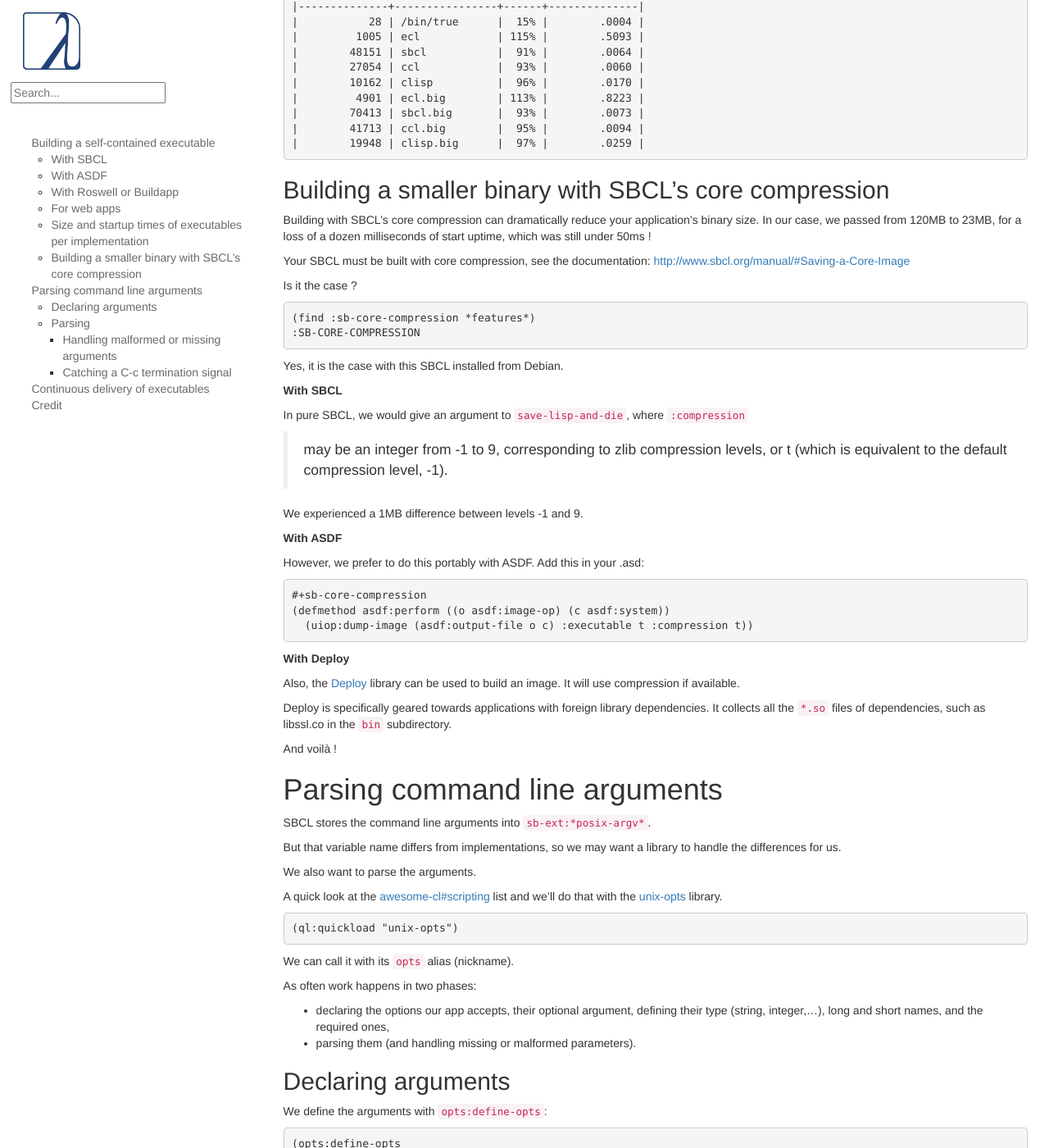
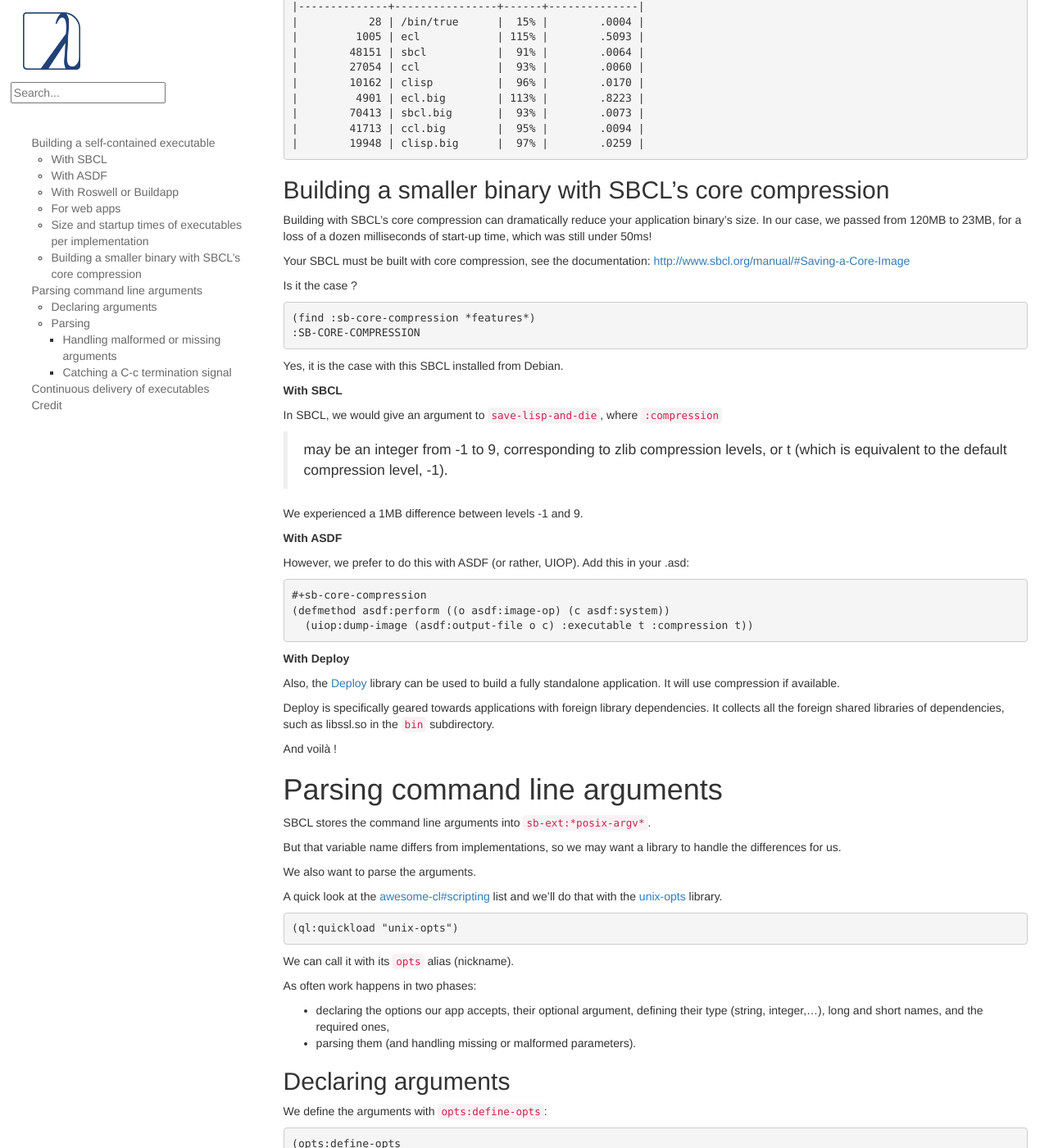
Before and after one commit to LispCookbook/cl-cookbook, a Jekyll site: the page built from scripting.md, in a window 1280 px wide and 1400 px high, scrolled down 2809 px. Shown: the whole window at 82% size. Built offline with Jekyll 4.4.1, drawn with Linux system fonts in a browser that asks for light colours.

Commit message:
scripting: editing

```diff
--- a/scripting.md
+++ b/scripting.md
@@ -204,9 +204,9 @@
 ## Building a smaller binary with SBCL's core compression
 
 Building with SBCL's core compression can dramatically reduce your
-application's binary size. In our case, we passed from 120MB to 23MB,
-for a loss of a dozen milliseconds of start uptime, which was still
-under 50ms !
+application binary's size. In our case, we passed from 120MB to 23MB,
+for a loss of a dozen milliseconds of start-up time, which was still
+under 50ms!
 
 Your SBCL must be built with core compression, see the documentation: [http://www.sbcl.org/manual/#Saving-a-Core-Image](http://www.sbcl.org/manual/#Saving-a-Core-Image)
 
@@ -219,9 +219,11 @@
 
 Yes, it is the case with this SBCL installed from Debian.
 
+<!-- In case you want to build from scratch, you can use `./make.sh --fancy`. -->
+
 **With SBCL**
 
-In pure SBCL, we would give an argument to `save-lisp-and-die`, where
+In SBCL, we would give an argument to `save-lisp-and-die`, where
 `:compression`
 
 > may be an integer from -1 to 9, corresponding to zlib compression levels, or t (which is equivalent to the default compression level, -1).
@@ -230,7 +232,7 @@
 
 **With ASDF**
 
-However, we prefer to do this portably with ASDF. Add this in your .asd:
+However, we prefer to do this with ASDF (or rather, UIOP). Add this in your .asd:
 
 ~~~lisp
 #+sb-core-compression
@@ -241,11 +243,11 @@
 **With Deploy**
 
 Also, the [Deploy](https://github.com/Shinmera/deploy/) library can be used
-to build an image. It will use compression if available.
+to build a fully standalone application. It will use compression if available.
 
 Deploy is specifically geared towards applications with foreign
-library dependencies. It collects all the `*.so` files of dependencies,
-such as libssl.co in the `bin` subdirectory.
+library dependencies. It collects all the foreign shared libraries of
+dependencies, such as libssl.so in the `bin` subdirectory.
 
 And voilà !
 
```
